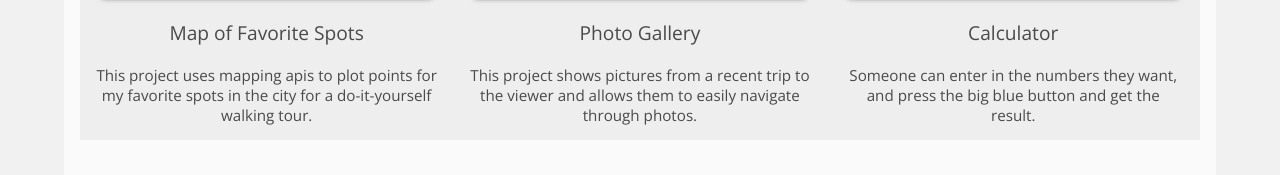
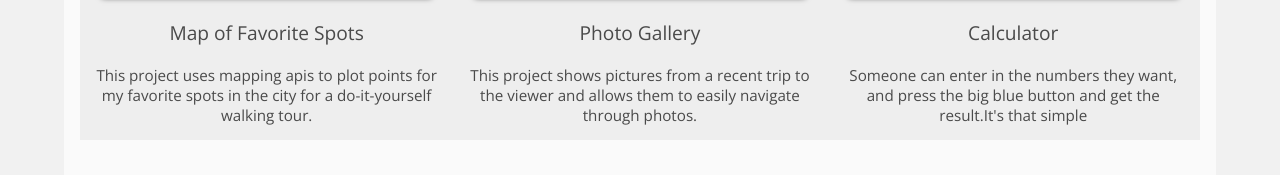
Before and after one commit to ashahry/portfolio, a plain HTML site: page index.html in a window 1280 px wide. Shown: the part 1018-1193 px from the top of the page. Drawn offline with nearby package versions, Linux system fonts and the light colour scheme.

Commit message:
Add text

```diff
--- a/index.html
+++ b/index.html
@@ -80,7 +80,7 @@
           <div class="secondary-portfolio portfolio-col img-hover">
             <img class="portfolio-image" src="Images/portfolio-4.png" alt="picture of a browser"/>
             <h6 class="portfolio-heading">Calculator</h6>
-            <p class="portfolio-description">Someone can enter in the numbers they want, and press the big blue button and get the result.</p>
+            <p class="portfolio-description">Someone can enter in the numbers they want, and press the big blue button and get the result.It's that simple</p>
           </div>
         </article>
       </div> <!--/.container-->
```
